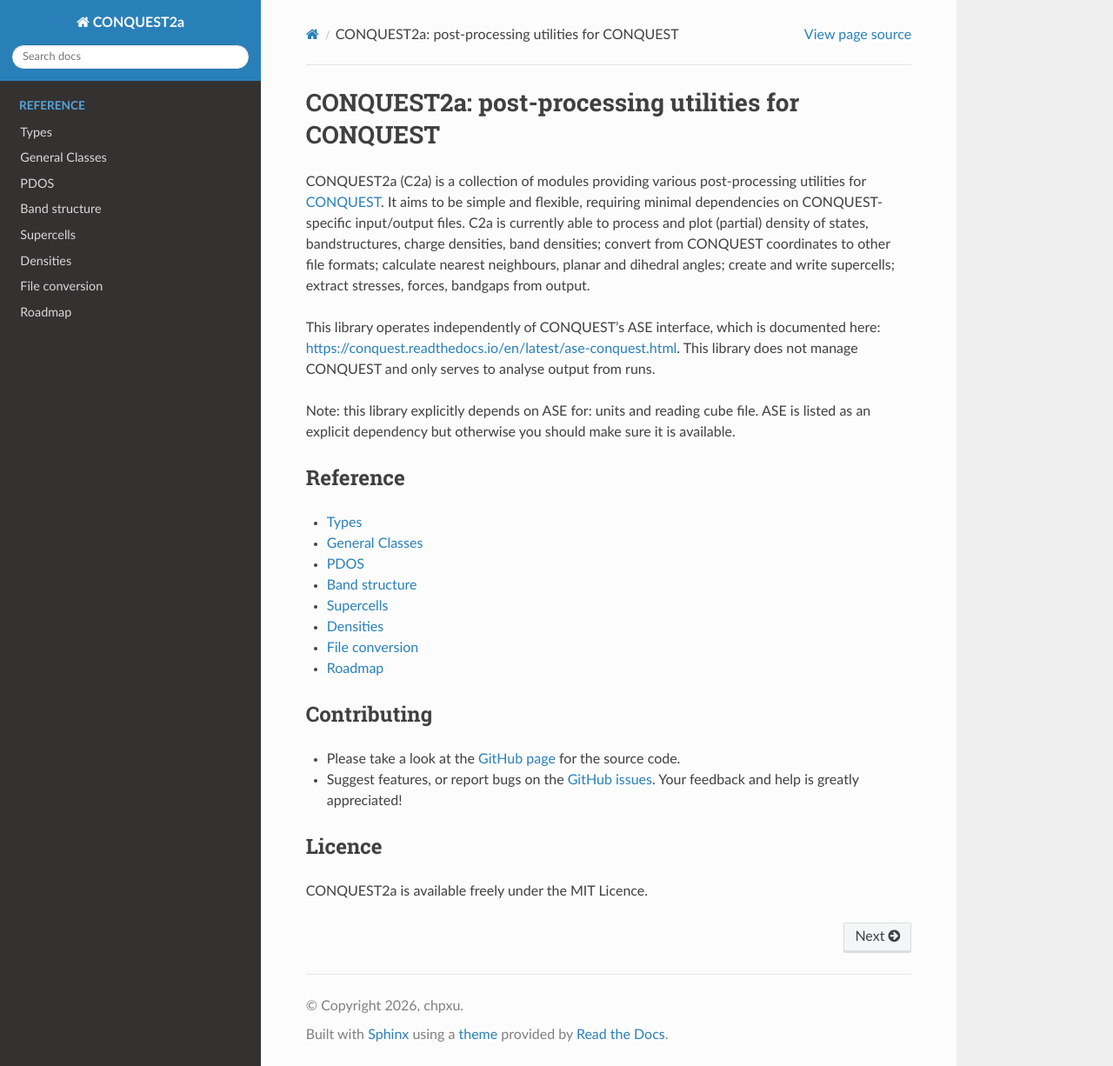
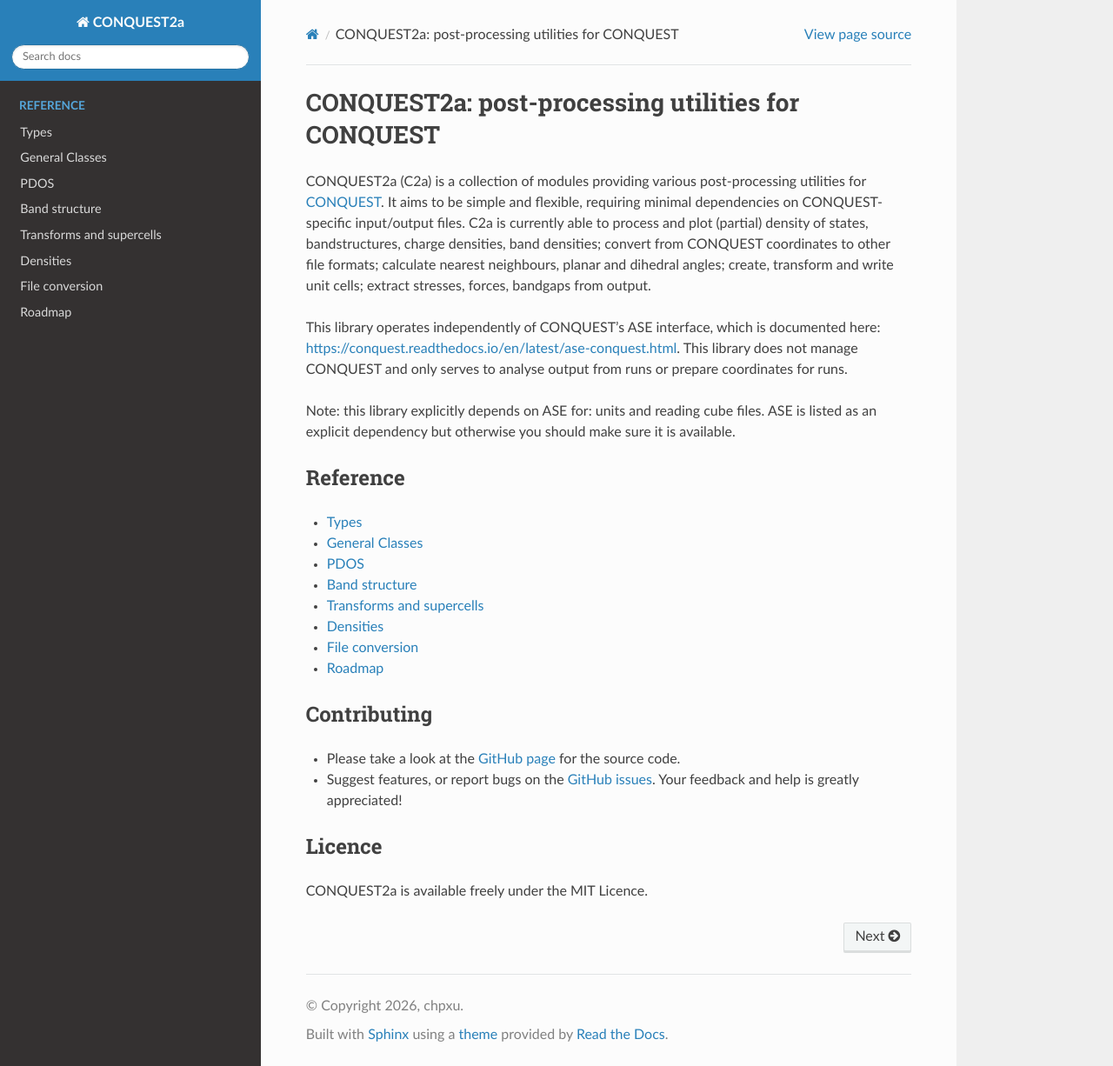
Before and after one commit to chpxu/CONQUEST_to_VASP, a Sphinx documentation site: the page built from docs/index.rst, in a window 1280 px wide and 1226 px high. Shown: the whole window at 87% size. Built offline with Sphinx 7.4.7 and the Read the Docs theme 3.1.0, drawn with Linux system fonts in a browser that asks for light colours.

Commit message:
docs: update and fix docs

```diff
--- a/docs/conf.py
+++ b/docs/conf.py
@@ -28,4 +28,4 @@ exclude_patterns = ["_build", "Thumbs.db", ".DS_Store"]
 # https://www.sphinx-doc.org/en/master/usage/configuration.html#options-for-html-output
 
 html_theme = "sphinx_rtd_theme"
-html_static_path = ["_static"]
+# html_static_path = ["_static"]
--- a/docs/index.rst
+++ b/docs/index.rst
@@ -12,11 +12,11 @@
 CONQUEST2a: post-processing utilities for CONQUEST
 ==================================================
 
-CONQUEST2a (C2a) is a collection of modules providing various post-processing utilities for `CONQUEST <https://conquest.readthedocs.io/>`__. It aims to be simple and flexible, requiring minimal dependencies on CONQUEST-specific input/output files. C2a is currently able to process and plot (partial) density of states, bandstructures, charge densities, band densities; convert from CONQUEST coordinates to other file formats; calculate nearest neighbours, planar and dihedral angles; create and write supercells; extract stresses, forces, bandgaps from output.
+CONQUEST2a (C2a) is a collection of modules providing various post-processing utilities for `CONQUEST <https://conquest.readthedocs.io/>`__. It aims to be simple and flexible, requiring minimal dependencies on CONQUEST-specific input/output files. C2a is currently able to process and plot (partial) density of states, bandstructures, charge densities, band densities; convert from CONQUEST coordinates to other file formats; calculate nearest neighbours, planar and dihedral angles; create, transform and write unit cells; extract stresses, forces, bandgaps from output.
 
-This library operates independently of CONQUEST's ASE interface, which is documented here: https://conquest.readthedocs.io/en/latest/ase-conquest.html. This library does not manage CONQUEST and only serves to analyse output from runs.
+This library operates independently of CONQUEST's ASE interface, which is documented here: https://conquest.readthedocs.io/en/latest/ase-conquest.html. This library does not manage CONQUEST and only serves to analyse output from runs or prepare coordinates for runs.
 
-Note: this library explicitly depends on ASE for: units and reading cube file. ASE is listed as an explicit dependency but otherwise you should make sure it is available.
+Note: this library explicitly depends on ASE for: units and reading cube files. ASE is listed as an explicit dependency but otherwise you should make sure it is available.
 
 ..    :maxdepth: 2
 ..    :caption: Contents:
--- a/docs/src/density.rst
+++ b/docs/src/density.rst
@@ -1,5 +1,5 @@
 Densities
-================
+=========
 
 The classes under the `density` module handle the processing and plotting of charge and band densities. Note that there is no explicit dependence on any of the classes used in C2a, and therefore could be used standalone. However, it only supports *orthorhombic cells*.
 
```
Also changed, not shown: other parts of docs/index.rst (+1 -1 lines), docs/src/supercell.rst (+10 -3 lines), conquest2a/__init__.py (deleted), 7 other files.
